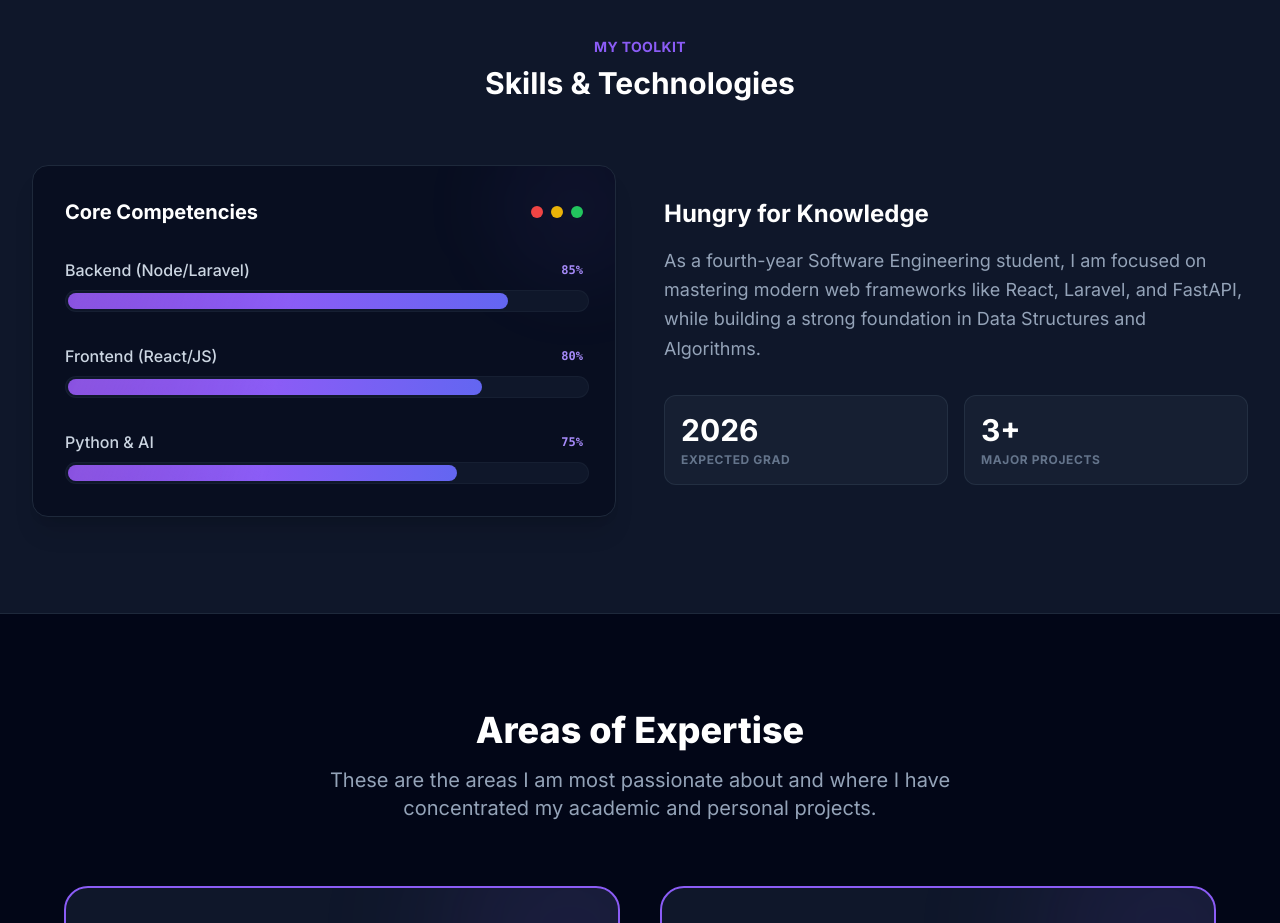
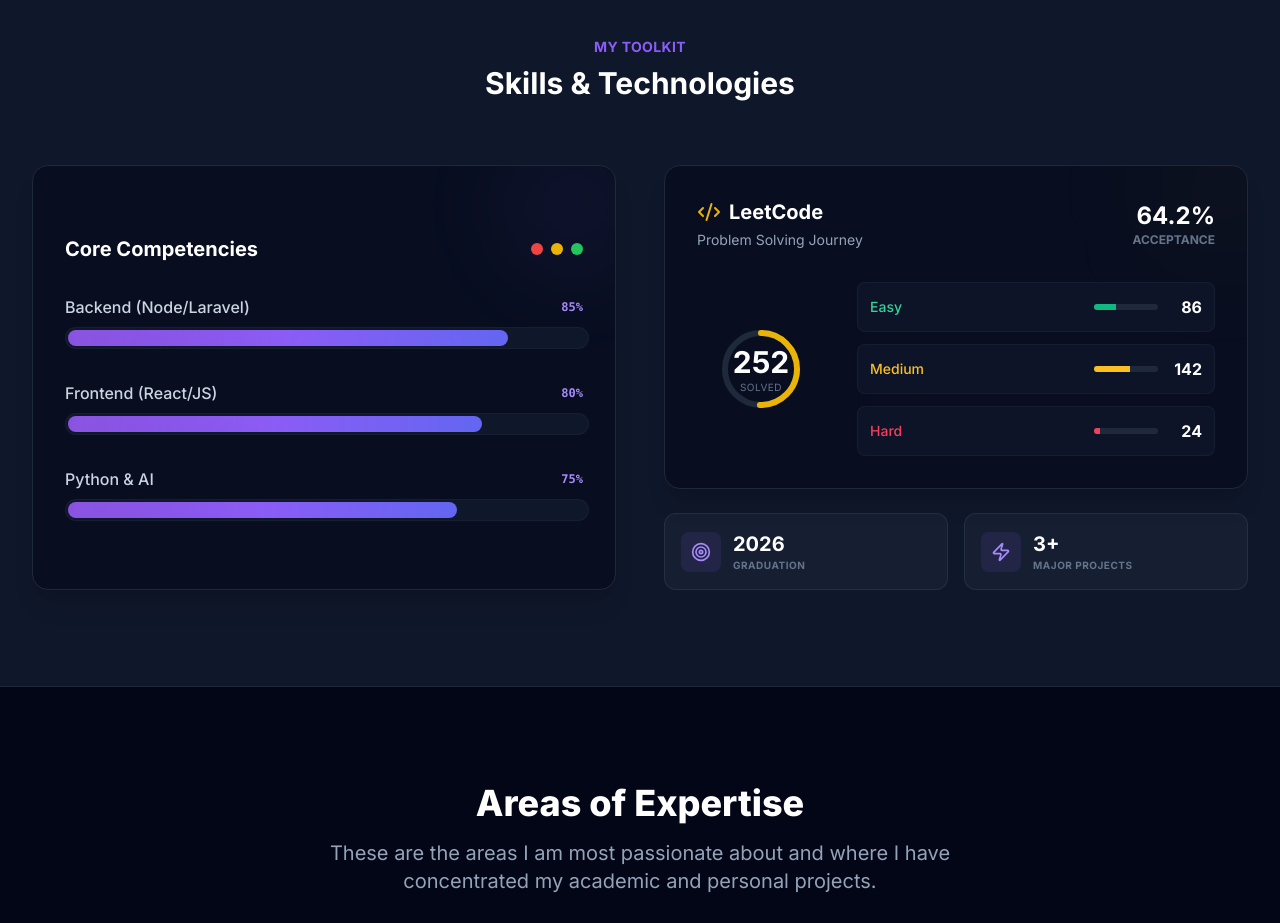
Before and after one commit to JohnnyWorku/portfolio, a React (Vite) app: page / in a window 1280 px wide. Shown: the part 3180-4103 px from the top of the page. Built offline with nearby package versions, Linux system fonts and the light colour scheme.

Commit message:
updated_stats

```diff
--- a/components/Stats.tsx
+++ b/components/Stats.tsx
@@ -1,4 +1,5 @@
 import React, { useEffect, useState, useRef } from 'react';
+import { Target, Zap, Code2, Trophy } from 'lucide-react';
 
 const skillData = [
   { subject: 'Backend (Node/Laravel)', level: 85 },
@@ -32,6 +33,21 @@
     };
   }, []);
 
+  // LeetCode Stats (Placeholder data - you can fetch this via API in the future)
+  // Assuming a goal of 500 problems for the visual circle
+  const leetStats = {
+    easy: 86,
+    medium: 142,
+    hard: 24,
+    total: 252,
+    acceptance: '64.2%',
+    goal: 500
+  };
+
+  const radius = 36;
+  const circumference = 2 * Math.PI * radius;
+  const progressOffset = circumference - (leetStats.total / leetStats.goal) * circumference;
+
   return (
     <section id="skills" ref={sectionRef} className="py-24 bg-slate-900 border-y border-slate-800">
       <div className="max-w-7xl mx-auto px-4 sm:px-6 lg:px-8">
@@ -40,10 +56,10 @@
             <h3 className="text-3xl font-bold text-white mt-2">Skills & Technologies</h3>
         </div>
 
-        <div className="grid grid-cols-1 lg:grid-cols-2 gap-12 items-center">
+        <div className="grid grid-cols-1 lg:grid-cols-2 gap-12 items-start">
 
           {/* Left: Skill Bars */}
-          <div className="bg-slate-950/50 rounded-2xl p-8 border border-slate-800 shadow-xl relative overflow-hidden">
+          <div className="bg-slate-950/50 rounded-2xl p-8 border border-slate-800 shadow-xl relative overflow-hidden h-full flex flex-col justify-center">
              {/* Background glow for the card */}
              <div className="absolute top-0 right-0 -mr-10 -mt-10 w-40 h-40 bg-brand-500/5 rounded-full blur-2xl"></div>
 
@@ -86,21 +102,104 @@
              </div>
           </div>
 
-          {/* Right: Text and Stats */}
-          <div>
-            <h4 className="text-2xl font-bold text-white mb-4">Hungry for Knowledge</h4>
-            <p className="text-slate-400 mb-8 text-lg leading-relaxed">
-                As a fourth-year Software Engineering student, I am focused on mastering modern web frameworks like React, Laravel, and FastAPI, while building a strong foundation in Data Structures and Algorithms.
-            </p>
+          {/* Right: LeetCode & Stats */}
+          <div className="space-y-6">
 
-            <div className="grid grid-cols-2 gap-4">
-                <div className="p-4 bg-slate-800/50 hover:bg-slate-800 transition-colors rounded-xl border border-slate-700/50 hover:border-brand-500/50">
-                    <div className="text-3xl font-bold text-white mb-1">2026</div>
-                    <div className="text-xs font-bold text-slate-500 uppercase tracking-wider">Expected Grad</div>
+            {/* LeetCode Card */}
+            <div className="bg-slate-950/50 rounded-2xl p-8 border border-slate-800 shadow-xl relative overflow-hidden group hover:border-brand-500/30 transition-colors">
+                <div className="absolute top-0 right-0 w-32 h-32 bg-yellow-500/5 rounded-full blur-3xl -mr-10 -mt-10"></div>
+
+                <div className="flex items-center justify-between mb-8 relative z-10">
+                    <div>
+                        <h4 className="text-xl font-bold text-white flex items-center gap-2">
+                            <Code2 className="h-6 w-6 text-yellow-500" />
+                            LeetCode
+                        </h4>
+                        <p className="text-slate-400 text-sm mt-1">Problem Solving Journey</p>
+                    </div>
+                    <div className="text-right">
+                         <div className="text-2xl font-bold text-white">{leetStats.acceptance}</div>
+                         <div className="text-xs text-slate-500 uppercase font-bold">Acceptance</div>
+                    </div>
                 </div>
-                <div className="p-4 bg-slate-800/50 hover:bg-slate-800 transition-colors rounded-xl border border-slate-700/50 hover:border-brand-500/50">
-                    <div className="text-3xl font-bold text-white mb-1">3+</div>
-                    <div className="text-xs font-bold text-slate-500 uppercase tracking-wider">Major Projects</div>
+
+                <div className="flex flex-col sm:flex-row items-center gap-8 relative z-10">
+                    {/* Circle Chart */}
+                    <div className="relative w-32 h-32 flex-shrink-0">
+                        <svg className="w-full h-full transform -rotate-90">
+                            {/* Background Circle */}
+                            <circle
+                                cx="64" cy="64" r={radius}
+                                stroke="#1e293b" strokeWidth="6" fill="none"
+                            />
+                            {/* Progress Circle */}
+                            <circle
+                                cx="64" cy="64" r={radius}
+                                stroke="#eab308" strokeWidth="6" fill="none"
+                                strokeLinecap="round"
+                                strokeDasharray={circumference}
+                                strokeDashoffset={isVisible ? progressOffset : circumference}
+                                className="transition-all duration-1500 ease-out delay-300"
+                            />
+                        </svg>
+                        <div className="absolute inset-0 flex flex-col items-center justify-center">
+                            <span className="text-3xl font-bold text-white">{leetStats.total}</span>
+                            <span className="text-[10px] text-slate-500 uppercase tracking-wider">Solved</span>
+                        </div>
+                    </div>
+
+                    {/* Stats List */}
+                    <div className="flex-1 grid grid-cols-1 gap-3 w-full">
+                        <div className="flex items-center justify-between p-3 rounded-lg bg-slate-900/80 border border-slate-800/50 hover:border-emerald-500/30 transition-colors">
+                             <span className="text-sm font-medium text-emerald-400">Easy</span>
+                             <div className="flex items-center gap-3">
+                                <div className="h-1.5 w-16 bg-slate-800 rounded-full overflow-hidden">
+                                    <div className="h-full bg-emerald-500" style={{ width: `${(leetStats.easy / leetStats.total) * 100}%`}}></div>
+                                </div>
+                                <span className="font-bold text-white w-8 text-right">{leetStats.easy}</span>
+                             </div>
+                        </div>
+                        <div className="flex items-center justify-between p-3 rounded-lg bg-slate-900/80 border border-slate-800/50 hover:border-amber-400/30 transition-colors">
+                             <span className="text-sm font-medium text-amber-400">Medium</span>
+                             <div className="flex items-center gap-3">
+                                <div className="h-1.5 w-16 bg-slate-800 rounded-full overflow-hidden">
+                                    <div className="h-full bg-amber-400" style={{ width: `${(leetStats.medium / leetStats.total) * 100}%`}}></div>
+                                </div>
+                                <span className="font-bold text-white w-8 text-right">{leetStats.medium}</span>
+                             </div>
+                        </div>
+                        <div className="flex items-center justify-between p-3 rounded-lg bg-slate-900/80 border border-slate-800/50 hover:border-rose-500/30 transition-colors">
+                             <span className="text-sm font-medium text-rose-500">Hard</span>
+                             <div className="flex items-center gap-3">
+                                <div className="h-1.5 w-16 bg-slate-800 rounded-full overflow-hidden">
+                                    <div className="h-full bg-rose-500" style={{ width: `${(leetStats.hard / leetStats.total) * 100}%`}}></div>
+                                </div>
+                                <span className="font-bold text-white w-8 text-right">{leetStats.hard}</span>
+                             </div>
+                        </div>
+                    </div>
+                </div>
+            </div>
+
+            {/* Additional Info Cards */}
+             <div className="grid grid-cols-2 gap-4">
+                <div className="p-4 bg-slate-800/50 hover:bg-slate-800 transition-colors rounded-xl border border-slate-700/50 hover:border-brand-500/50 flex items-center gap-3">
+                    <div className="p-2.5 bg-brand-500/10 rounded-lg">
+                        <Target className="h-5 w-5 text-brand-400" />
+                    </div>
+                    <div>
+                        <div className="text-xl font-bold text-white">2026</div>
+                        <div className="text-[10px] font-bold text-slate-500 uppercase tracking-wider">Graduation</div>
+                    </div>
+                </div>
+                <div className="p-4 bg-slate-800/50 hover:bg-slate-800 transition-colors rounded-xl border border-slate-700/50 hover:border-brand-500/50 flex items-center gap-3">
+                    <div className="p-2.5 bg-brand-500/10 rounded-lg">
+                        <Zap className="h-5 w-5 text-brand-400" />
+                    </div>
+                    <div>
+                        <div className="text-xl font-bold text-white">3+</div>
+                        <div className="text-[10px] font-bold text-slate-500 uppercase tracking-wider">Major Projects</div>
+                    </div>
                 </div>
             </div>
           </div>
```
